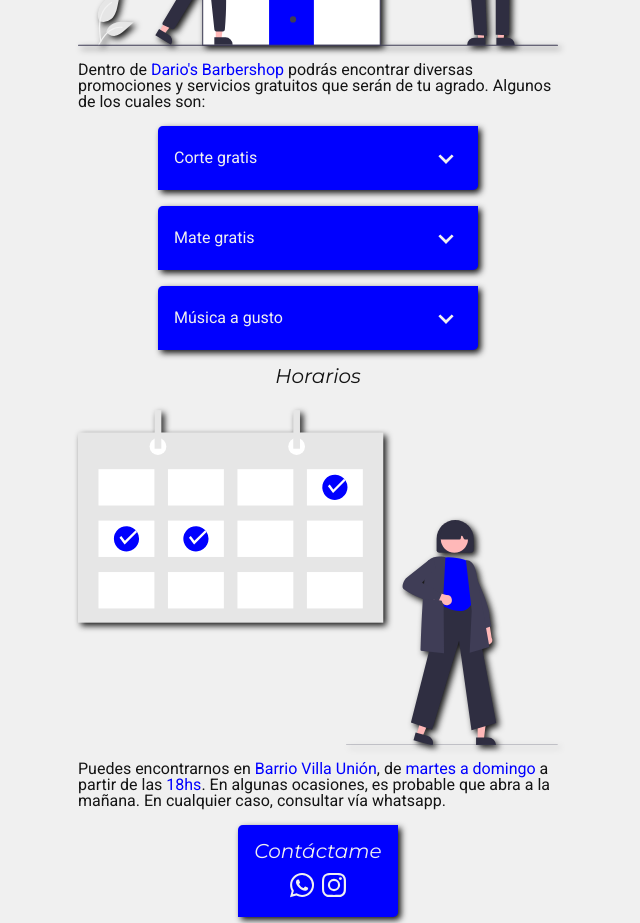
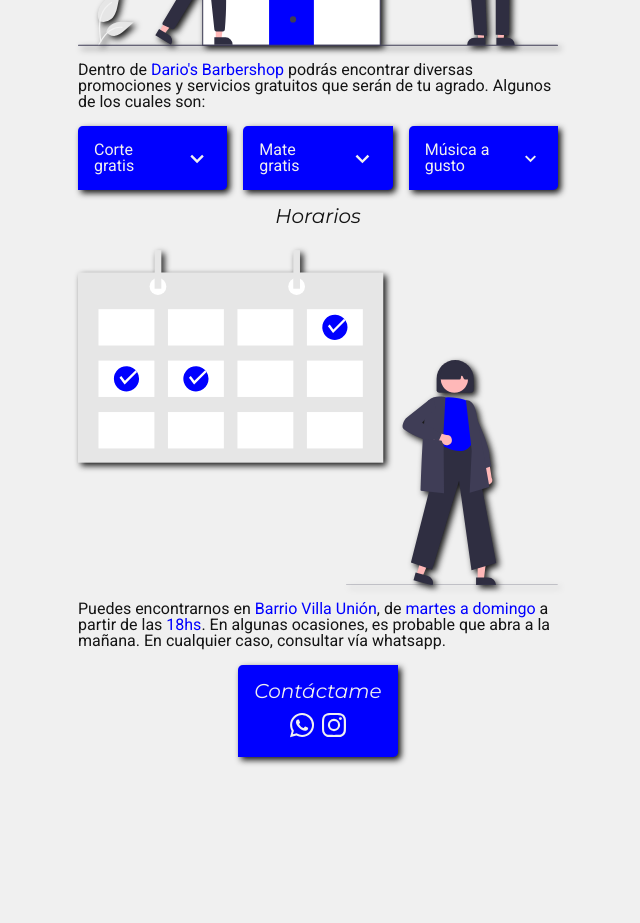
Before and after one commit to Zero10903/dariosbarbershop, a Vue app: page / in a window 1280 px wide. Shown: the part 1360-2283 px from the top of the page, without its empty margins (322-962 px from the left). After the commit the page ends 2133 px from the top, so only its background shows below. Built offline with nearby package versions, Linux system fonts and the light colour scheme.

Commit message:
feat: made 'promotions' section responsive
Updated the 'promotions' section to be fully responsive, improving its layout on various screen sizes.

```diff
--- a/src/components/PromotionsComponent.vue
+++ b/src/components/PromotionsComponent.vue
@@ -39,4 +39,13 @@ import PromoComponent from './promotions/PromoComponent.vue';
 		@include layout.gridCenter(1rem);
 	}
 }
+
+@media (min-width: $tablet) {
+	.promos {
+		&__list {
+			@include layout.grid(3);
+			place-items: start;
+		}
+	}
+}
 </style>
--- a/src/components/promotions/PromoComponent.vue
+++ b/src/components/promotions/PromoComponent.vue
@@ -57,6 +57,7 @@ const toggleDescription = () => {
 
 	&__header {
 		cursor: pointer;
+		width: 100%;
 		position: relative;
 		@include layout.flex(row, nowrap, space-between, center, 1rem);
 	}
@@ -68,12 +69,14 @@ const toggleDescription = () => {
 	}
 	&__description {
 		max-height: 0rem;
+		padding-top: 0rem;
 		position: relative;
 		overflow: hidden;
 
-		transition: $transition-time max-height;
+		transition: $transition-time max-height, $transition-time padding-top;
 		&--active {
 			max-height: 10rem;
+			padding-top: 0.5rem;
 		}
 	}
 }
```
